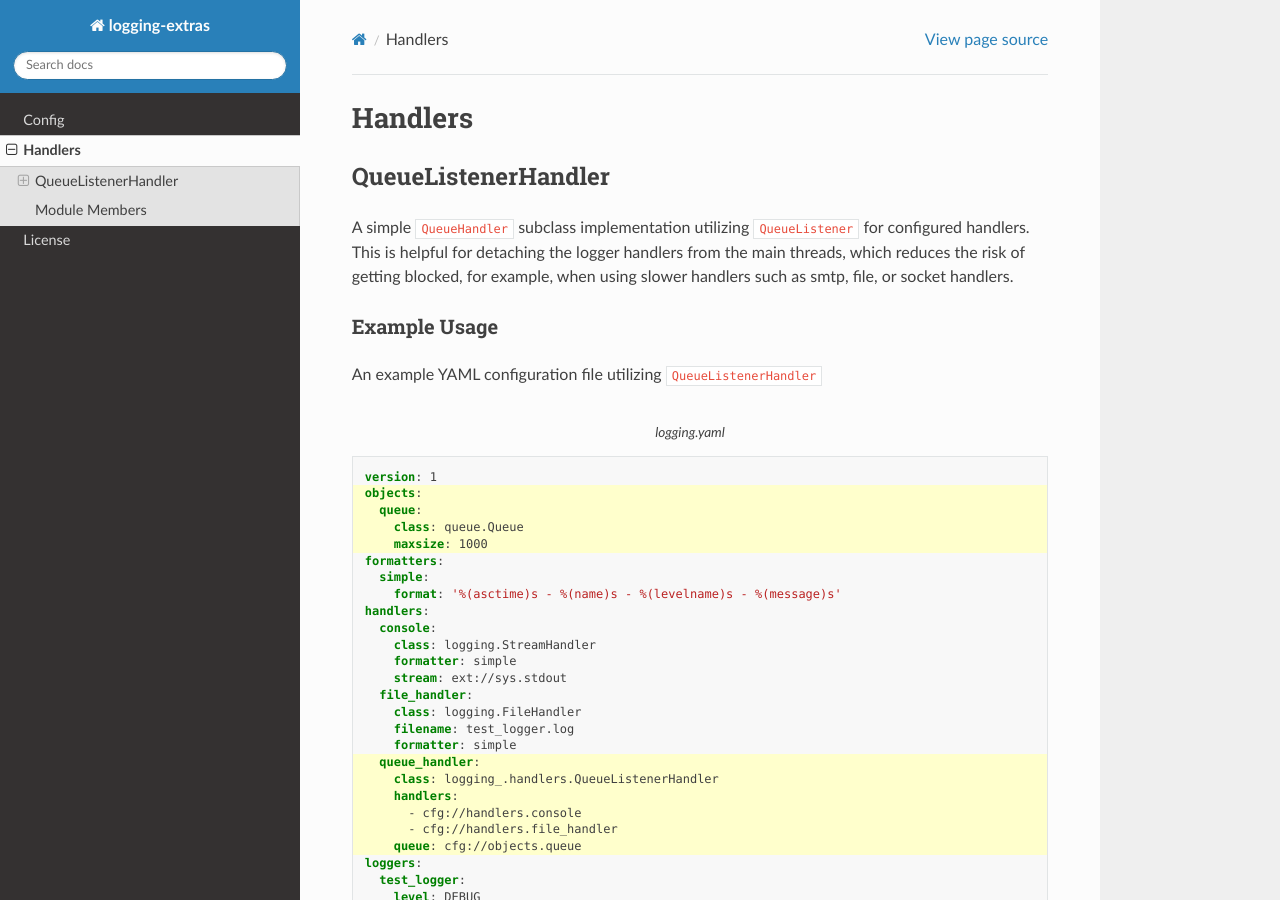
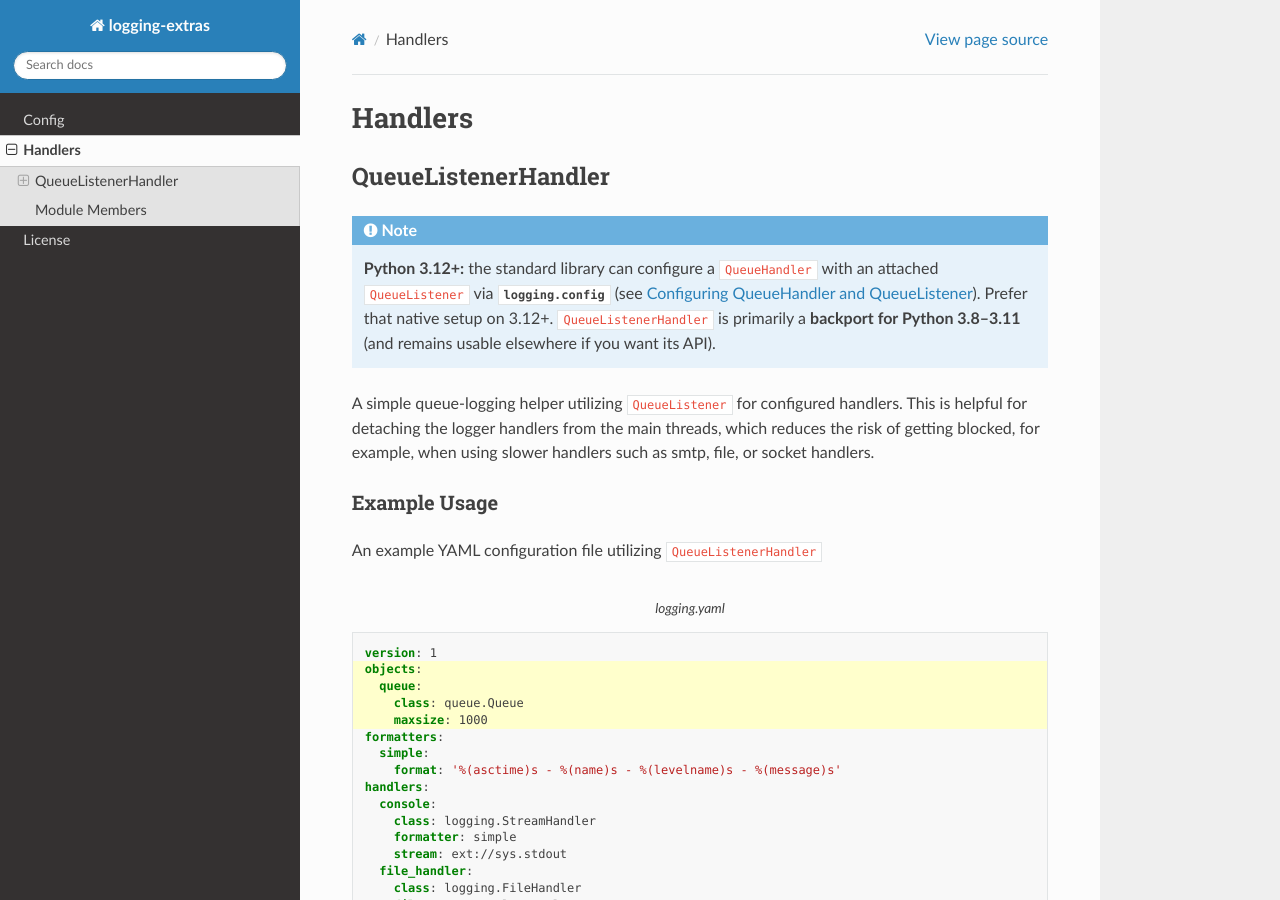
Before and after one commit to zobayer1/logging-extras, a Sphinx documentation site: the page built from docs/logging_.handlers.rst, in a window 1280 px wide and 900 px high. Built offline with Sphinx 7.4.7 and the Read the Docs theme 3.1.0, drawn with Linux system fonts in a browser that asks for light colours; pages that are not in the unit, such as notebooks, are missing from menus.

Commit message:
docs: position QueueListenerHandler as pre-3.12 backport (#29)
Note in README and handlers docs that Python 3.12+ should prefer
stdlib dictConfig queue/listener support; this handler targets 3.8-3.11.

```diff
--- a/docs/logging_.handlers.rst
+++ b/docs/logging_.handlers.rst
@@ -4,7 +4,17 @@ Handlers
 QueueListenerHandler
 ++++++++++++++++++++
 
-A simple ``QueueHandler`` subclass implementation utilizing ``QueueListener`` for configured handlers. This is helpful for detaching the logger handlers from the main threads, which reduces the risk of getting blocked, for example, when using slower handlers such as smtp, file, or socket handlers.
+
+.. note::
+
+   **Python 3.12+:** the standard library can configure a ``QueueHandler`` with an
+   attached ``QueueListener`` via :mod:`logging.config` (see
+   `Configuring QueueHandler and QueueListener
+   <https://docs.python.org/3/library/logging.config.html#configuring-queuehandler-and-queuelistener>`_).
+   Prefer that native setup on 3.12+. ``QueueListenerHandler`` is primarily a
+   **backport for Python 3.8–3.11** (and remains usable elsewhere if you want its API).
+
+A simple queue-logging helper utilizing ``QueueListener`` for configured handlers. This is helpful for detaching the logger handlers from the main threads, which reduces the risk of getting blocked, for example, when using slower handlers such as smtp, file, or socket handlers.
 
 Example Usage
 *************
```
Also changed, not shown: README.md (+3 -0 lines).
